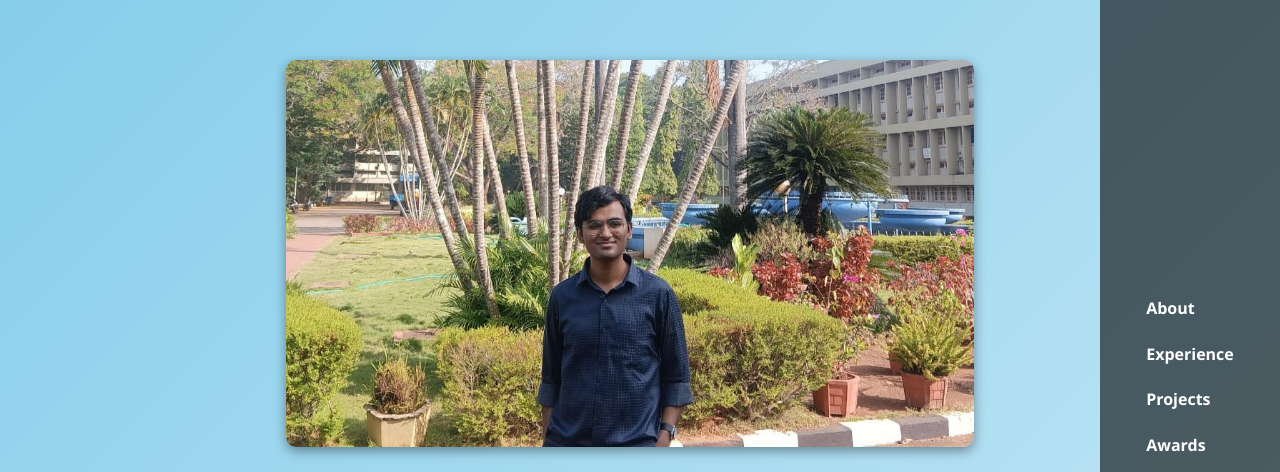
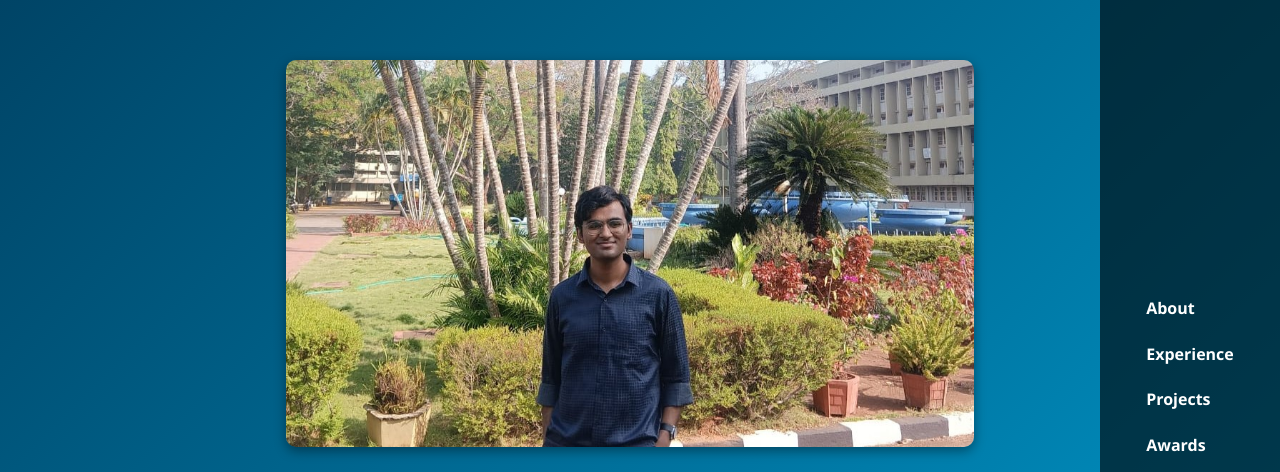
Before and after one commit to nishant2004patil/my-Portfolio, a plain HTML site: page index.html in a window 1280 px wide. Shown: the top 472 px of the page. Drawn offline with Linux system fonts and the light colour scheme.

Commit message:
Update styles.css

```diff
--- a/styles.css
+++ b/styles.css
@@ -2,7 +2,7 @@
 
 body {
   font-family: 'Segoe UI', Arial, sans-serif;
-  background: linear-gradient(135deg, skyblue, white);
+  background: linear-gradient(135deg, #004466, #0099cc, #66d9ff);
   color: #fff;
   line-height: 1.6;
 }
```
